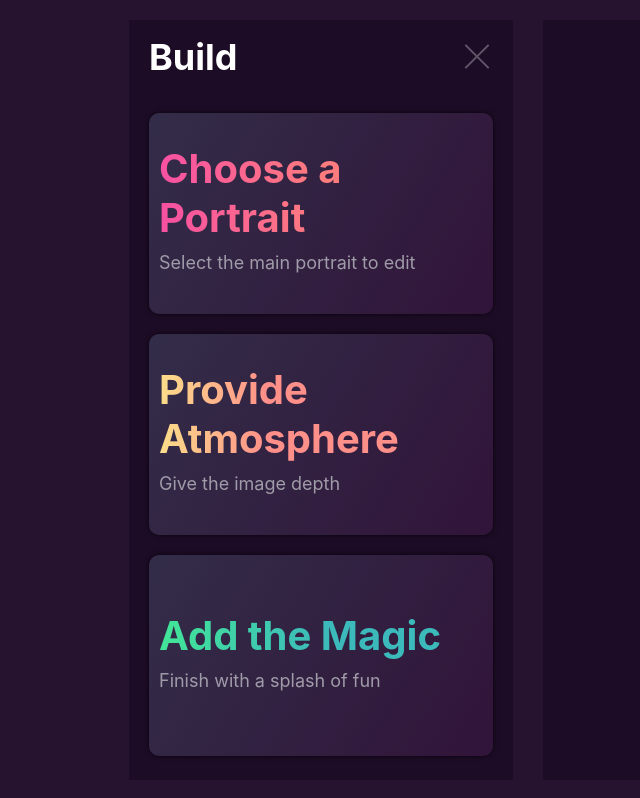
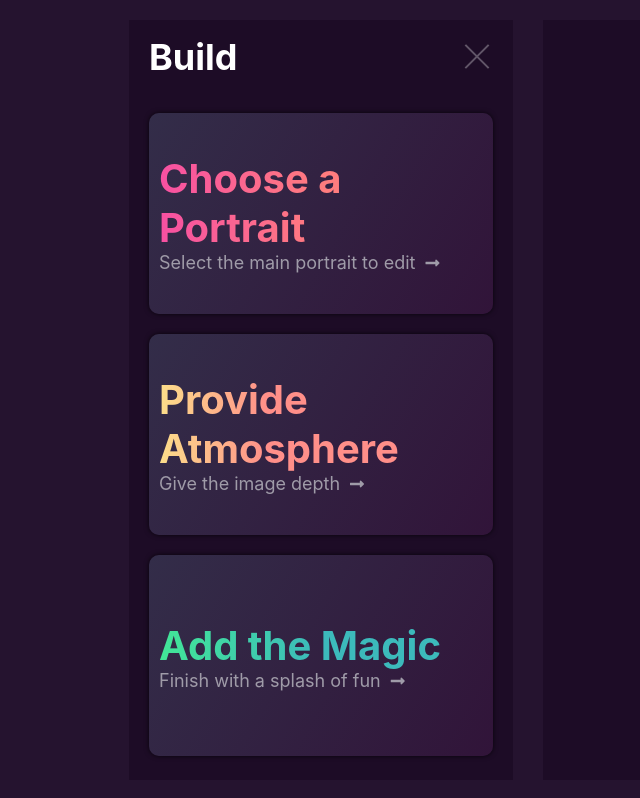
Before and after one commit to ComeAlongErica/lightroom-exposure-app, a React (Create React App) app: page / in a window 1280 px wide. Shown: the whole page, without its empty margins (112-752 px from the left). Built offline with nearby package versions, Linux system fonts and the light colour scheme.

Commit message:
added arrow to card

```diff
--- a/public/index.html
+++ b/public/index.html
@@ -7,6 +7,7 @@
       content="width=device-width, initial-scale=1, shrink-to-fit=no"
     />
     <meta name="theme-color" content="#000000" />
+    <link rel="stylesheet" href="https://use.fontawesome.com/releases/v5.7.2/css/all.css" integrity="sha384-fnmOCqbTlWIlj8LyTjo7mOUStjsKC4pOpQbqyi7RrhN7udi9RwhKkMHpvLbHG9Sr" crossorigin="anonymous">
     <!--
       manifest.json provides metadata used when your web app is installed on a
       user's mobile device or desktop. See https://developers.google.com/web/fundamentals/web-app-manifest/
--- a/src/components/parts/Cards.jsx
+++ b/src/components/parts/Cards.jsx
@@ -16,10 +16,19 @@ transition: 0.3s cubic-bezier(0.68, -0.55, 0.27, 1.55);
   box-shadow: 0 14px 28px rgba(0, 0, 0, 0.25), 0 10px 10px rgba(0, 0, 0, 0.22);
 }
 .description {
+  display: inline;
   font-size: 18px;
   margin: 10px;
   color: #9f9ba8;
 }
+i.fa-long-arrow-alt-right {
+  color: #9f9ba8;
+  font-size: 16px;
+  transition: transform .5s ease-out;
+}
+:hover .fa-long-arrow-alt-right {
+    transform: translateX(10px) scale(1.5);
+  }
 `
 
 const CardTitle = styled.h2`
@@ -36,7 +45,10 @@ const Cards = (props) => {
   return (
     <Card>
       <CardTitle theme={theme}>{title}</CardTitle>
+      <div>
       <p className={'description'}>{description}</p>
+      <i class="fas fa-long-arrow-alt-right"></i>
+      </div>
     </Card >
   )
 }
```
